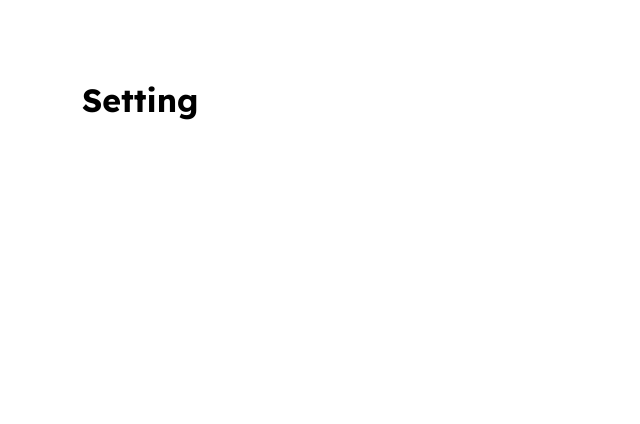
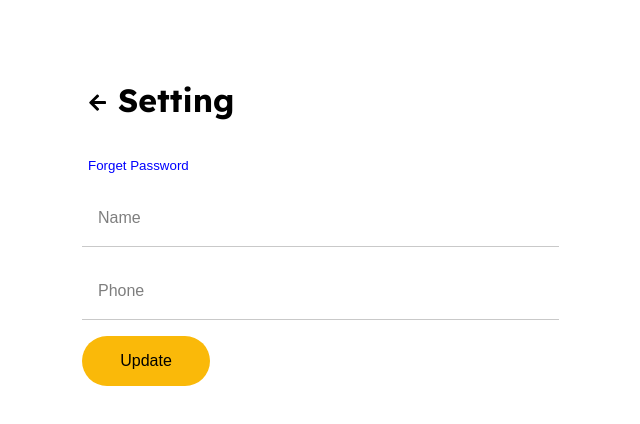
Before and after one commit to dev-world-rohit/SpendWise, a React (Create React App) app: page /setting in a window 1280 px wide. Shown: the top 424 px of the page, without its empty margins (46-686 px from the left). Built offline with nearby package versions, Linux system fonts and the light colour scheme; no server answers.

Commit message:
push setting feature

```diff
--- a/src/index.css
+++ b/src/index.css
@@ -562,3 +562,33 @@ textarea {
 .setting-page {
     margin: 5rem 10vw;
 }
+
+.setting-arrow-icon {
+    color: #000000;
+    font-size: 1.2rem;
+    margin-right: 0.3rem;
+    transition: .25s ease-in-out;
+}
+
+.setting-arrow-icon:hover {
+    transform: translateX(-10px);
+}
+
+.setting-options {
+    margin-right: 1rem;
+    width: 40vw;
+}
+
+.setting-anchor-button {
+    margin: 1rem 0;
+}
+
+.setting-button {
+    width: 10vw;
+}
+
+.setting-form input {
+    border-radius: 0;
+    border: 0;
+    border-bottom: 1px solid #c9c9c9;
+}
--- a/src/pages/ForgetPassword.jsx
+++ b/src/pages/ForgetPassword.jsx
@@ -83,6 +83,17 @@ function ForgetPassword() {
                             Register
                         </button>
                     </form>
+                    <div className="login-page">
+                        Already Registered?
+                        <button
+                            onClick={() => {
+                                navigate('/login')
+                            }}
+                            className="anchor-button"
+                        >
+                            Login
+                        </button>
+                    </div>
                 </div>
             )}
             {!activate && (
--- a/src/pages/SettingPage.jsx
+++ b/src/pages/SettingPage.jsx
@@ -1,11 +1,121 @@
-import React from "react";
+import React, { useState, useEffect } from "react";
+import axios from "axios";
+import { useNavigate } from "react-router-dom";
+import useAuthentication from "../hooks/useAuthentication";
+import { FaArrowLeft } from "react-icons/fa";
 
-function SettingPage() {
+function Setting() {
+    const [name, setName] = useState("");
+    const [phone, setPhone] = useState("");
+
+    const { token, setToken, url } = useAuthentication();
+    const navigate = useNavigate();
+
+    // useEffect(() => {
+    //     if (token) {
+    //         navigate("/");
+    //     }
+    // }, [token, navigate]);
+
+    useEffect(() => {
+        const handleSubmit = async (e) => {
+            await axios({
+                url: url + "/get_name_phone",
+                method: "GET",
+                headers: {
+                    authorization: "Bearer " + token,
+                },
+                data: {},
+            })
+                .then((res) => {
+                    setName(res.data.name);
+                    setPhone(res.data.phone);
+                })
+                .catch((err) => {
+                    console.error("Error adding expense:", err);
+                });
+        };
+
+        handleSubmit();
+    }, [token, url]);
+
+    const handleRegistration = (e) => {
+        e.preventDefault();
+
+        if (!name || !phone) {
+            alert("Please fill all fields");
+        } else {
+            axios({
+                url: url + "/change_name_phone",
+                method: "POST",
+                headers: {
+                    authorization: "Bearer " + token,
+                },
+                data: { name, phone },
+            })
+                .then((res) => {
+                    alert("Phone and Name Changes Successfully")
+                })
+                .catch((err) => {
+                    console.log(err);
+                });
+        }
+    };
+
+
+    const navigateToRegistration = () => {
+        navigate("/");
+    };
+
     return (
         <div className="setting-page">
-            <h1>Setting</h1>
+            <h1>
+                <div className="login-page">
+                    <button
+                        onClick={navigateToRegistration}
+                        className="anchor-button"
+                    >
+                        <FaArrowLeft className="setting-arrow-icon" />
+                    </button>
+                    Setting
+                </div>
+            </h1>
+            <div>
+                <button
+                    onClick={() => {
+                        setToken(false);
+                        localStorage.clear();
+                        navigate("/forgetpassword")}}
+                    anchor-button
+                    className="anchor-button setting-anchor-button"
+                >
+                    Forget Password
+                </button>
+            </div>
+            <div onSubmit={handleRegistration} className="setting-options">
+                <form className="setting-form">
+                    <input
+                        type="text"
+                        placeholder="Name"
+                        value={name}
+                        onChange={(e) => setName(e.target.value)}
+                        required
+                    />
+
+                    <input
+                        type="text"
+                        placeholder="Phone"
+                        value={phone}
+                        onChange={(e) => setPhone(e.target.value)}
+                        required
+                    />
+                    <button type="submit" className="btn primary-btn setting-button">
+                        Update
+                    </button>
+                </form>
+            </div>
         </div>
     );
 }
 
-export default SettingPage;
+export default Setting;
```
